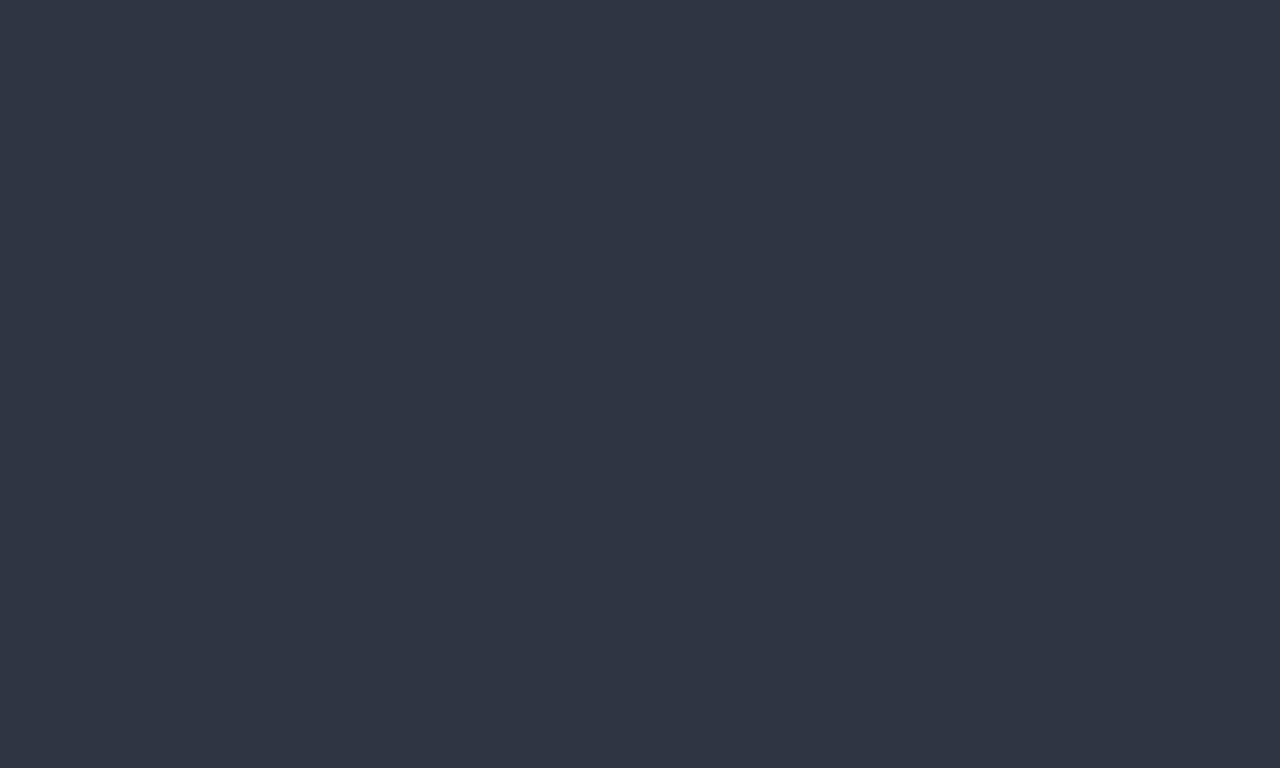
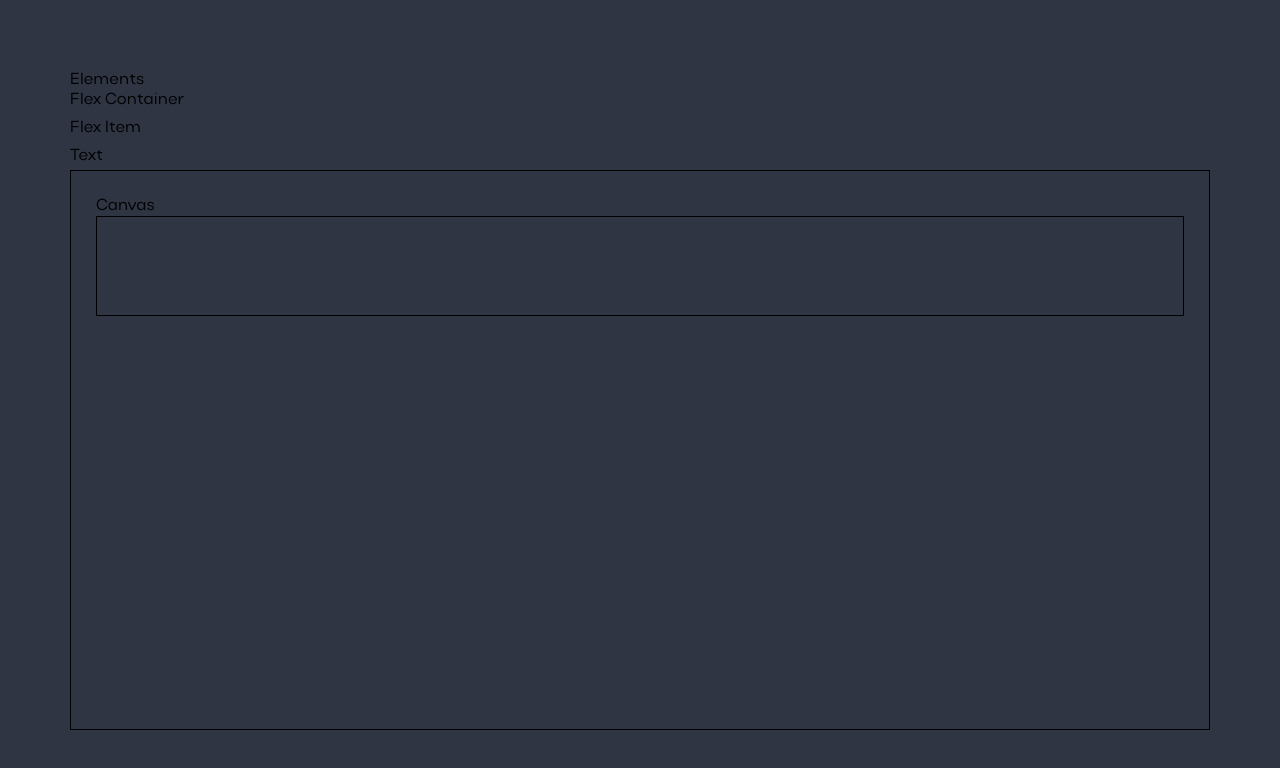
Before and after one commit to semant1cs/MegaVitt, a React (Vite) app in the folder frontend/: page /creator in a window 1280 px wide. Shown: the top 768 px of the page. Built offline with nearby package versions, Linux system fonts and the light colour scheme.

Commit message:
Создал логику для создания виртуального дом дерева и react html кода из него

```diff
--- a/frontend/index.html
+++ b/frontend/index.html
@@ -1,12 +1,15 @@
 <!doctype html>
 <html lang="ru">
+
 <head>
   <meta charset="UTF-8" />
   <meta name="viewport" content="width=device-width, initial-scale=1.0" />
   <title>MegaVitt</title>
 </head>
+
 <body>
   <div id="root"></div>
   <script type="module" src="/src/main.tsx"></script>
 </body>
+
 </html>
--- a/frontend/package.json
+++ b/frontend/package.json
@@ -10,8 +10,10 @@
     "preview": "vite preview"
   },
   "dependencies": {
+    "@hello-pangea/dnd": "^16.6.0",
     "@types/react-router-dom": "^5.3.3",
     "axios": "^1.6.7",
+    "html-react-parser": "^5.1.10",
     "mobx": "^6.12.0",
     "mobx-react-lite": "^4.0.5",
     "react": "^18.2.0",
--- a/frontend/src/assets/globalStyles/global.scss
+++ b/frontend/src/assets/globalStyles/global.scss
@@ -132,3 +132,10 @@ input[type="number"]::-webkit-outer-spin-button {
 input[type="number"] {
   -moz-appearance: textfield;
 }
+
+
+.app{
+  position: fixed;
+  top: 25px;
+  right: 25px;
+}
--- a/frontend/src/components/Authentication/SignIn/SignIn.container.tsx
+++ b/frontend/src/components/Authentication/SignIn/SignIn.container.tsx
@@ -44,7 +44,7 @@ const SignInContainer: FC<TSignInContainerProps> = props => {
 
   /** Хендлер для сохранения формы */
   function handleSaveForm() {
-    AuthStore.signIn(form).then(() => navigate("/"));
+    AuthStore.signIn(form).then(() => navigate("/creator"));
   }
 
   return (
--- a/frontend/src/components/Creator/Creator.container.tsx
+++ b/frontend/src/components/Creator/Creator.container.tsx
@@ -4,7 +4,7 @@ import CreatorView from "./Creator.view";
 
 /** Контейнерная компонента для отдачи вьюхи <CreatorView />*/
 const CreatorContainer: FC<TCreatorContainerProps> = props => {
-    return (<CreatorView />);
-}
+  return <CreatorView />;
+};
 
 export default CreatorContainer;
--- a/frontend/src/components/Creator/Creator.module.scss
+++ b/frontend/src/components/Creator/Creator.module.scss
@@ -1,5 +1,38 @@
 @import "@reactStyles/vars.scss";
 
-.creator{
+.creator {
+  display: flex;
+  flex-direction: column;
+  align-items: center;
+  justify-content: start;
+  padding: 70px;
+  user-select: none;
+}
+
+.elements {
+  width: 100%;
+  height: 100px;
+}
+
+.canvas {
+  width: 100%;
+  flex: 1 1 auto;
+  border: 1px solid black;
+  padding: 25px;
+
+  &__field {
     width: 100%;
+    height: 100px;
+    padding: 10px;
+    border: 1px solid black;
+  }
 }
+
+.container {
+  border: 1px solid black;
+  height: 50px;
+  width: 50px;
+  overflow: auto;
+  padding: 8px;
+  margin-bottom: 16px;
+}
--- a/frontend/src/components/Creator/Creator.view.tsx
+++ b/frontend/src/components/Creator/Creator.view.tsx
@@ -1,15 +1,118 @@
-import { FC } from "react";
-import type { TCreatorViewProps } from "./Creator.types";
+import React, { FC, useEffect, useMemo, useState } from "react";
+import type { TCreatorViewProps, TVirtualDOM, TVirtualDOMNode, TVirtualDOMNodeHTML } from "./Creator.types";
 import styles from "./Creator.module.scss";
 import LayoutBody from "@layout/Body";
+import { DragDropContext, Droppable, Draggable, DropResult } from "@hello-pangea/dnd";
+import parse from "html-react-parser";
+import VirtualDOM, { VirtualDOMElement } from "./Test/util";
+
+interface Element {
+  id: number;
+  name: string;
+}
+
+interface CanvasElement {
+  id: number;
+  children: JSX.Element[] | null;
+}
+
+const ElementItem: React.FC<{ element: Element }> = ({ element }) => {
+  return (
+    <Draggable
+      draggableId={element.id.toString()}
+      index={element.id}
+    >
+      {provided => (
+        <div
+          {...provided.draggableProps}
+          {...provided.dragHandleProps}
+          ref={provided.innerRef}
+          style={{ ...provided.draggableProps.style, marginBottom: "8px" }}
+        >
+          {element.name}
+        </div>
+      )}
+    </Draggable>
+  );
+};
 
 /** Вьюха для отображения страницы создания пользовательского сайта */
 const CreatorView: FC<TCreatorViewProps> = () => {
+  const [vdom, setVdom] = useState<VirtualDOMElement[]>([]);
+
+  function handleDrop(result: DropResult) {
+    const { source, destination } = result;
+
+    if (!destination || destination.droppableId !== "canvas") return;
+
+    setVdom(prev => [...prev, { tagName: "div", props: { class: styles.container }, children: [] }]);
+  }
+
+  const vNode: VirtualDOMElement = {
+    tagName: "div",
+    props: { className: "container" },
+    children: [
+      {
+        tagName: "h1",
+        props: { style: "width: 200px; background-color: red" },
+        children: [
+          {
+            tagName: "span",
+            props: {},
+            children: ["Counter"],
+          },
+        ],
+      },
+      { tagName: "p", props: {}, children: [`Count: ${12312}`] },
+      ...vdom,
+    ],
+  };
+
+  const appp = document.getElementById("appp");
+
+  // Монтируем виртуальный DOM на страницу
+  if (appp) {
+    VirtualDOM.patch(vNode, appp);
+  }
+
   return (
-    <LayoutBody>
-      <div className={styles.creator}>
-        <canvas></canvas>
-      </div>
+    <LayoutBody className={styles.creator}>
+      <DragDropContext onDragEnd={handleDrop}>
+        <div className={styles.elements}>
+          <h2>Elements</h2>
+          <Droppable droppableId="elements">
+            {provided => (
+              <ul
+                {...provided.droppableProps}
+                ref={provided.innerRef}
+              >
+                <ElementItem element={{ id: 1, name: "Flex Container" }} />
+                <ElementItem element={{ id: 2, name: "Flex Item" }} />
+                <ElementItem element={{ id: 3, name: "Text" }} />
+                {provided.placeholder}
+              </ul>
+            )}
+          </Droppable>
+        </div>
+        <div className={styles.canvas}>
+          <h2>Canvas</h2>
+          <Droppable
+            droppableId="canvas"
+            direction="horizontal"
+          >
+            {provided => (
+              <div
+                {...provided.droppableProps}
+                ref={provided.innerRef}
+                className={styles.canvas__field}
+              >
+                <div id="appp"></div>
+                {provided.placeholder}
+              </div>
+            )}
+          </Droppable>
+        </div>
+      </DragDropContext>
     </LayoutBody>
   );
 };
--- /dev/null
+++ b/frontend/src/components/Creator/Test/util.ts
@@ -0,0 +1,176 @@
+interface VirtualDOMProps {
+  [key: string]: any;
+}
+
+type VirtualDOMChild = VirtualDOMElement | string;
+
+export interface VirtualDOMElement {
+  tagName: string | Function;
+  props: VirtualDOMProps;
+  children: VirtualDOMChild[];
+}
+
+class VirtualDOM {
+  static createVNode(
+    tagName: string | Function,
+    props: VirtualDOMProps = {},
+    ...children: VirtualDOMChild[]
+  ): VirtualDOMElement {
+    return {
+      tagName,
+      props,
+      children: children.flat(),
+    };
+  }
+
+  static createDOMNode(vNode: VirtualDOMElement | string): Node {
+    if (typeof vNode === "string") {
+      return document.createTextNode(vNode);
+    }
+
+    const { tagName, props, children } = vNode;
+
+    const node = document.createElement(tagName as string);
+
+    this.patchProps(node, {}, props);
+
+    children.forEach(child => {
+      node.appendChild(this.createDOMNode(child));
+    });
+
+    return node;
+  }
+
+  static patchNode(
+    node: Node,
+    vNode: VirtualDOMElement | string,
+    nextVNode: VirtualDOMElement | string | undefined,
+  ): Node {
+    if (nextVNode === undefined) {
+      node.remove();
+      return document.createTextNode("");
+    }
+
+    if (typeof vNode === "string" || typeof nextVNode === "string") {
+      if (vNode !== nextVNode) {
+        const nextNode = this.createDOMNode(nextVNode);
+        (node as ChildNode).replaceWith(nextNode);
+        return nextNode;
+      }
+
+      return node;
+    }
+
+    if (vNode.tagName !== nextVNode.tagName) {
+      const nextNode = this.createDOMNode(nextVNode);
+      (node as ChildNode).replaceWith(nextNode);
+      return nextNode;
+    }
+
+    this.patchProps(node as HTMLElement, (vNode as VirtualDOMElement).props, (nextVNode as VirtualDOMElement).props);
+    this.patchChildren(
+      node as HTMLElement,
+      (vNode as VirtualDOMElement).children,
+      (nextVNode as VirtualDOMElement).children,
+    );
+
+    return node;
+  }
+
+  private static patchProp(node: HTMLElement, key: string, value: any, nextValue: any): void {
+    if (key.startsWith("on")) {
+      const eventName = key.slice(2);
+
+      node[eventName] = nextValue;
+
+      if (!nextValue) {
+        node.removeEventListener(eventName, this.listener);
+      } else if (!value) {
+        node.addEventListener(eventName, this.listener);
+      }
+      return;
+    }
+
+    if (typeof nextValue === "object" && !(nextValue instanceof Array)) {
+      // Обработка объектов
+      Object.entries(nextValue).forEach(([propKey, propValue]) => {
+        if (propValue == null) {
+          node.removeAttribute(propKey);
+        } else {
+          // Устанавливаем свойство или атрибут элемента в зависимости от типа значения
+          if (propKey in node) {
+            (node as any)[propKey] = propValue;
+          } else {
+            node.setAttribute(propKey, propValue.toString());
+          }
+        }
+      });
+      return;
+    }
+
+    if (nextValue == null || nextValue === false) {
+      node.removeAttribute(key);
+      return;
+    }
+
+    node.setAttribute(key, nextValue);
+  }
+
+  private static patchProps(node: HTMLElement, props: VirtualDOMProps, nextProps: VirtualDOMProps): void {
+    const mergedProps = { ...props, ...nextProps };
+
+    Object.keys(mergedProps).forEach(key => {
+      if (props[key] !== nextProps[key]) {
+        this.patchProp(node, key, props[key], nextProps[key]);
+      }
+    });
+  }
+
+  private static patchChildren(
+    parent: HTMLElement,
+    vChildren: VirtualDOMChild[],
+    nextVChildren: VirtualDOMChild[],
+  ): void {
+    const minLen = Math.min(vChildren.length, nextVChildren.length);
+
+    for (let i = 0; i < minLen; i++) {
+      this.patchNode(parent.childNodes[i], vChildren[i], nextVChildren[i]);
+    }
+
+    if (vChildren.length > nextVChildren.length) {
+      for (let i = vChildren.length - 1; i >= minLen; i--) {
+        parent.childNodes[i].remove();
+      }
+    } else if (nextVChildren.length > vChildren.length) {
+      for (let i = minLen; i < nextVChildren.length; i++) {
+        parent.appendChild(this.createDOMNode(nextVChildren[i]));
+      }
+    }
+  }
+
+  static patch(nextVNode: VirtualDOMElement | string, node: Node): Node {
+    const vNode = (node as any).v || this.recycleNode(node);
+
+    const newNode = this.patchNode(node, vNode, nextVNode);
+    (newNode as any).v = nextVNode;
+
+    return newNode;
+  }
+
+  private static recycleNode(node: Node): VirtualDOMElement | string {
+    if (node.nodeType === Node.TEXT_NODE) {
+      return node.nodeValue || "";
+    }
+
+    const tagName = (node.nodeName as string).toLowerCase();
+    const children = Array.from(node.childNodes).map(this.recycleNode.bind(this));
+
+    return this.createVNode(tagName, {}, ...children);
+  }
+
+  private static listener(event: Event): any {
+    return (this as any)[event.type](event);
+  }
+}
+
+export default VirtualDOM;
```
Also changed, not shown: frontend/src/components/Creator/Creator.types.ts (+20 -0 lines), 1 other file (tests, documents, lock files or other folders). Lines whose indentation alone changed are shown as unchanged.
